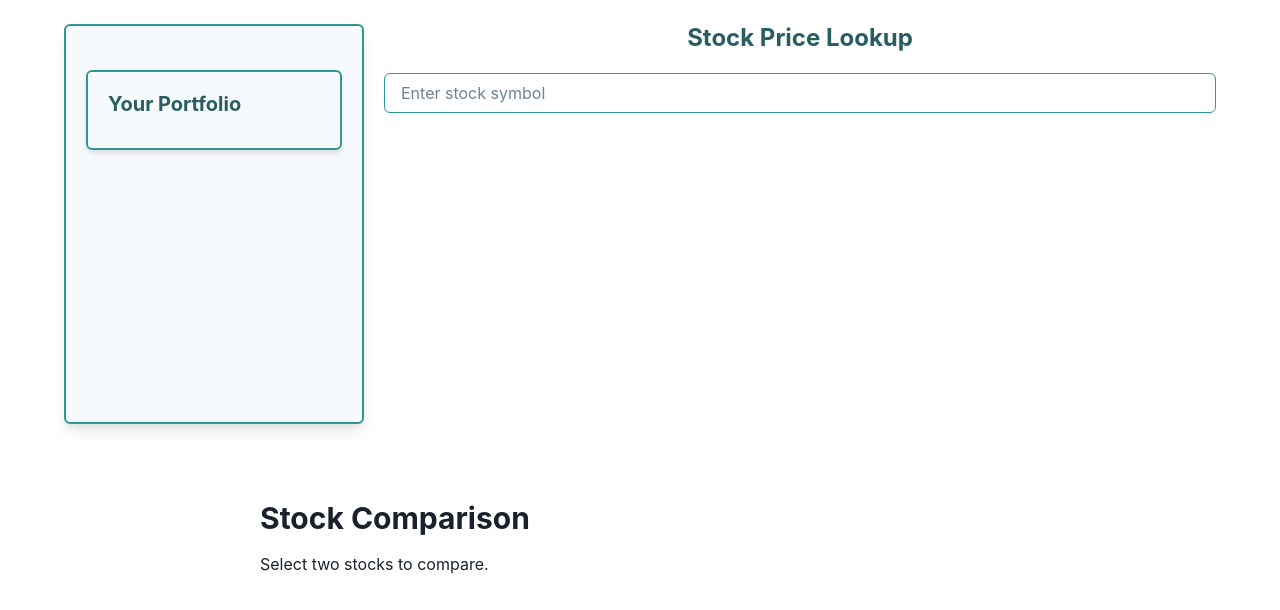
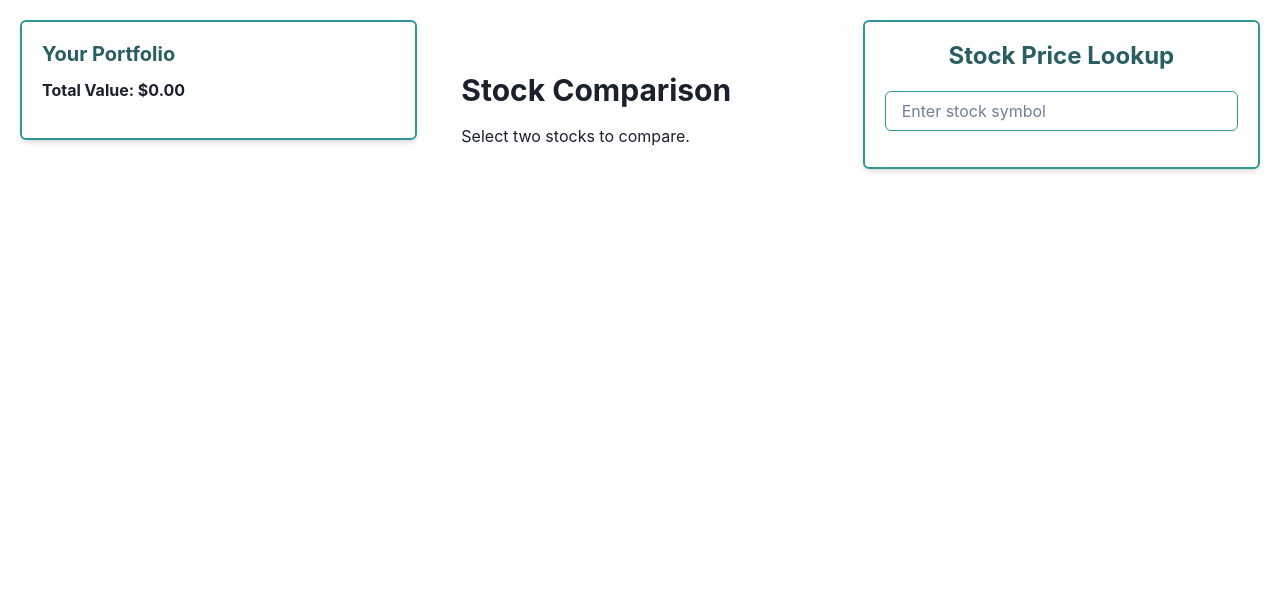
Before and after one commit to shahinmirzaei97/Stock-Lookup, a React (Create React App) app in the folder stock-lookup-app/: page / in a window 1280 px wide. Shown: the top 610 px of the page. Built offline with nearby package versions, Linux system fonts and the light colour scheme.

Commit message:
stock details moved to left, added debounce to improve load times

```diff
--- a/stock-lookup-app/src/App.js
+++ b/stock-lookup-app/src/App.js
@@ -2,7 +2,8 @@
 import React, { useState } from "react";
 import StockLookup from "./components/StockLookup";
 import StockComparison from "./components/StockComparison";
-import { ChakraProvider } from "@chakra-ui/react";
+import { ChakraProvider, Box, Grid, GridItem } from "@chakra-ui/react";
+import Portfolio from "./components/Portfolio";
 
 const App = () => {
   const [portfolio, setPortfolio] = useState([]); // State to manage the portfolio of stocks
@@ -10,14 +11,37 @@ const App = () => {
 
   return (
     <ChakraProvider>
-      <div>
-        <StockLookup
-          portfolio={portfolio}
-          setPortfolio={setPortfolio}
-          setSelectedStocks={setSelectedStocks}
-        />
-        <StockComparison selectedStocks={selectedStocks} />
-      </div>
+      <Box p={5} height="100vh" overflow="hidden">
+        <Grid
+          templateColumns="repeat(3, 1fr)"
+          gap={6}
+          height="100%"
+          templateRows="1fr"
+        >
+          {/* Portfolio Section */}
+          <GridItem>
+            <Portfolio
+              portfolio={portfolio}
+              setPortfolio={setPortfolio}
+              setSelectedStocks={setSelectedStocks}
+            />
+          </GridItem>
+
+          {/* Stock Comparison Section */}
+          <GridItem>
+            <StockComparison selectedStocks={selectedStocks} />
+          </GridItem>
+
+          {/* Stock Lookup Section */}
+          <GridItem>
+            <StockLookup
+              portfolio={portfolio}
+              setPortfolio={setPortfolio}
+              setSelectedStocks={setSelectedStocks}
+            />
+          </GridItem>
+        </Grid>
+      </Box>
     </ChakraProvider>
   );
 };
--- a/stock-lookup-app/src/components/Portfolio.js
+++ b/stock-lookup-app/src/components/Portfolio.js
@@ -1,11 +1,26 @@
 // src/components/Portfolio.js
 import React from 'react';
-import { Box, List, ListItem, Heading, Checkbox, Button } from '@chakra-ui/react';
+import { Box, List, ListItem, Heading, Checkbox, Button, NumberInput, NumberInputField, NumberInputStepper, NumberIncrementStepper, NumberDecrementStepper, Text } from '@chakra-ui/react';
 
-const Portfolio = ({ portfolio, toggleSelectStock, removeStockFromPortfolio }) => {
+const Portfolio = ({ portfolio, setPortfolio, toggleSelectStock, removeStockFromPortfolio }) => {
+  // Calculate the total portfolio value
+  const portfolioValue = portfolio.reduce((acc, stock) => acc + (stock.price * stock.quantity || 1), 0);
+
+  // Function to adjust the quantity of stocks in the portfolio
+  const handleQuantityChange = (symbol, value) => {
+    const updatedPortfolio = portfolio.map(stock =>
+      stock.symbol === symbol ? { ...stock, quantity: value } : stock
+    );
+    setPortfolio(updatedPortfolio);
+  };
+
   return (
-    <Box mt={6} p={5} borderRadius="md" borderColor="teal.500" borderWidth="2px" boxShadow="md">
+    <Box p={5} borderRadius="md" borderColor="teal.500" borderWidth="2px" boxShadow="md">
       <Heading size="md" mb={3} color="teal.700">Your Portfolio</Heading>
+
+      {/* Portfolio Value */}
+      <Text fontWeight="bold" mb={4}>Total Value: ${portfolioValue.toFixed(2)}</Text>
+
       <List spacing={3}>
         {portfolio.map((stock) => (
           <ListItem
@@ -27,8 +42,25 @@ const Portfolio = ({ portfolio, toggleSelectStock, removeStockFromPortfolio }) =
                 mr={3}
                 colorScheme="teal"
               />
-              <Box>{stock.symbol}: ${stock.price}</Box>
+              <Box mr={3}>{stock.symbol}: ${stock.price}</Box>
+
+              {/* Number of stocks (Quantity) */}
+              <NumberInput
+                defaultValue={stock.quantity || 1}
+                min={1}
+                max={100}
+                onChange={(value) => handleQuantityChange(stock.symbol, Number(value))}
+                size="sm"
+                maxW={20}
+              >
+                <NumberInputField />
+                <NumberInputStepper>
+                  <NumberIncrementStepper />
+                  <NumberDecrementStepper />
+                </NumberInputStepper>
+              </NumberInput>
             </Box>
+
             <Button
               onClick={() => removeStockFromPortfolio(stock.symbol)}
               colorScheme="red"
--- a/stock-lookup-app/src/components/StockLookup.js
+++ b/stock-lookup-app/src/components/StockLookup.js
@@ -1,8 +1,8 @@
 // src/components/StockLookup.js
-import React, { useState } from 'react';
+import React, { useState, useCallback } from 'react';
 import { Box, Input, List, ListItem, Heading, Spinner, Alert, AlertIcon, Button } from '@chakra-ui/react';
-import Portfolio from './Portfolio';
 import StockDetails from './StockDetails';
+import { debounce } from '../utils/debounce'; // Import the debounce utility
 
 const StockLookup = ({ portfolio, setPortfolio, setSelectedStocks }) => {
   const [symbol, setSymbol] = useState('');
@@ -11,17 +11,9 @@ const StockLookup = ({ portfolio, setPortfolio, setSelectedStocks }) => {
   const [error, setError] = useState(null);
   const [selectedStock, setSelectedStock] = useState(null);
 
-  const handleInputChange = (event) => {
-    const input = event.target.value.toUpperCase();
-    setSymbol(input);
-    if (input.length >= 2) {
-      fetchSuggestions(input);
-    } else {
-      setSuggestions([]);
-    }
-  };
-
-  const fetchSuggestions = async (query) => {
+  // Debounced function to fetch suggestions
+  const fetchSuggestions = useCallback(
+    debounce(async (query) => {
       setLoading(true);
       setError(null);
       try {
@@ -35,6 +27,18 @@ const StockLookup = ({ portfolio, setPortfolio, setSelectedStocks }) => {
         setError(err.message);
       } finally {
         setLoading(false);
+      }
+    }, 500), // 500ms delay for debounce
+    []
+  );
+
+  const handleInputChange = (event) => {
+    const input = event.target.value.toUpperCase();
+    setSymbol(input);
+    if (input.length >= 2) {
+      fetchSuggestions(input); // Fetch stock suggestions with debounce
+    } else {
+      setSuggestions([]);
     }
   };
 
@@ -54,6 +58,7 @@ const StockLookup = ({ portfolio, setPortfolio, setSelectedStocks }) => {
         symbol: data[0].symbol,
         price: data[0].price,
         selected: false,
+        quantity: 1, // Add quantity with a default value of 1
       };
       if (!portfolio.find(stock => stock.symbol === newStock.symbol)) {
         setPortfolio([...portfolio, newStock]);
@@ -71,45 +76,8 @@ const StockLookup = ({ portfolio, setPortfolio, setSelectedStocks }) => {
     setSelectedStock(symbol);
   };
 
-  const toggleSelectStock = (symbol) => {
-    const selectedCount = portfolio.filter(stock => stock.selected).length;
-    const updatedPortfolio = portfolio.map(stock =>
-      stock.symbol === symbol
-        ? { ...stock, selected: !stock.selected }
-        : selectedCount < 2 || stock.selected
-          ? stock
-          : { ...stock, selected: false }
-    );
-    setPortfolio(updatedPortfolio);
-    setSelectedStocks(updatedPortfolio.filter(stock => stock.selected));
-  };
-
-  const removeStockFromPortfolio = (symbol) => {
-    setPortfolio(portfolio.filter(stock => stock.symbol !== symbol));
-    setSelectedStocks(selectedStocks => selectedStocks.filter(stock => stock.symbol !== symbol));
-  };
-
   return (
-    <Box p={6} maxWidth="1200px" mx="auto" display="flex" flexDirection={{ base: 'column', md: 'row' }}>
-      <Box
-        width="300px"
-        height="400px"
-        mr={{ md: 5 }}
-        bg="gray.50"
-        p={5}
-        borderRadius="md"
-        borderColor="teal.500"
-        borderWidth="2px"
-        boxShadow="lg"
-        overflowY="auto"
-      >
-        <Portfolio
-          portfolio={portfolio}
-          toggleSelectStock={toggleSelectStock}
-          removeStockFromPortfolio={removeStockFromPortfolio}
-        />
-      </Box>
-      <Box flex="2">
+    <Box p={5} borderRadius="md" borderColor="teal.500" borderWidth="2px" boxShadow="md">
       <Heading mb={5} color="teal.700" fontSize="2xl" textAlign="center">Stock Price Lookup</Heading>
       <Input
         value={symbol}
@@ -164,13 +132,11 @@ const StockLookup = ({ portfolio, setPortfolio, setSelectedStocks }) => {
           <StockDetails
             selectedStock={selectedStock}
             onAddToPortfolio={addStockToPortfolio}
-              onRemoveFromPortfolio={removeStockFromPortfolio}
             isInPortfolio={portfolio.some(stock => stock.symbol === selectedStock)}
           />
         </Box>
       )}
     </Box>
-    </Box>
   );
 };
 
--- /dev/null
+++ b/stock-lookup-app/src/utils/debounce.js
@@ -0,0 +1,8 @@
+// src/utils/debounce.js
+export const debounce = (func, delay) => {
+    let debounceTimer;
+    return (...args) => {
+      clearTimeout(debounceTimer);
+      debounceTimer = setTimeout(() => func.apply(this, args), delay);
+    };
+  };
```
Lines whose indentation alone changed are shown as unchanged.
